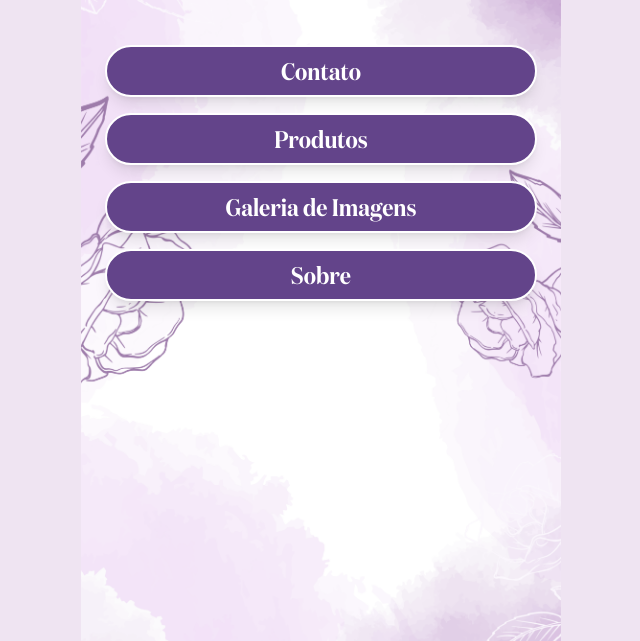
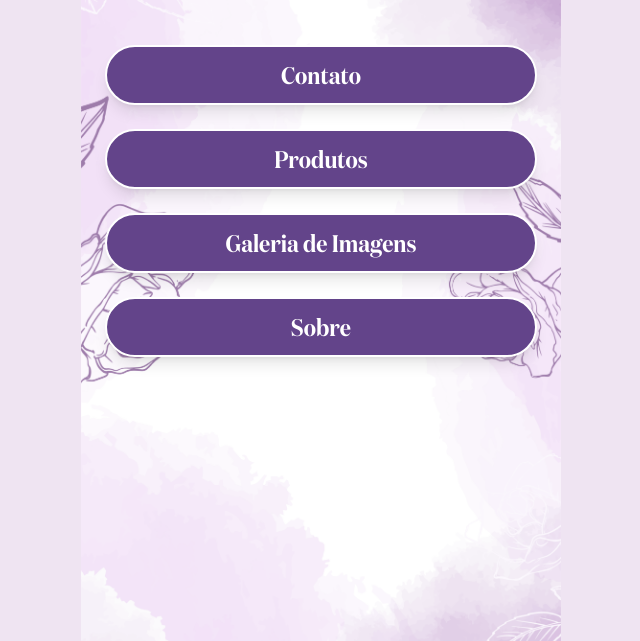
Before and after one commit to marvieiradev/site-criacao-paginas, a plain HTML site: page pages/sua_marca/index.html in a window 1280 px wide. Shown: the part 159-800 px from the top of the page, without its empty margins (319-959 px from the left). Drawn offline with nearby package versions, Linux system fonts and the light colour scheme.

Commit message:
adjust button style on Sua Marca page

```diff
--- a/pages/sua_marca/index.html
+++ b/pages/sua_marca/index.html
@@ -43,18 +43,18 @@
       </div>
 
       <!-- Grade de Botões do App -->
-      <div class="flex flex-col gap-4 px-6 pb-6 w-full max-w-[480px] mx-auto">
+      <div class="flex flex-col gap-6 px-6 pb-6 w-full max-w-[480px] mx-auto">
         <!-- Botão Contato -->
         <button
           onclick="goToPage()"
-          class="app-btn ripple bg-primary p-2 rounded-full items-center justify-center shadow-lg border-2 border-white"
+          class="app-btn ripple bg-primary p-3 rounded-full items-center justify-center shadow-lg border-2 border-white"
         >
           <span class="text-2xl text-btn text-white">Contato</span>
         </button>
 
         <!-- Botão Serviços -->
         <button
-          class="app-btn ripple bg-primary p-2 rounded-full items-center justify-center shadow-lg border-2 border-white"
+          class="app-btn ripple bg-primary p-3 rounded-full items-center justify-center shadow-lg border-2 border-white"
           data-action="openPage"
           data-target="produtosPage"
         >
@@ -63,7 +63,7 @@
 
         <!-- Botão Galeria -->
         <button
-          class="app-btn ripple bg-primary p-2 rounded-full items-center justify-center shadow-lg border-2 border-white"
+          class="app-btn ripple bg-primary p-3 rounded-full items-center justify-center shadow-lg border-2 border-white"
           data-action="openPage"
           data-target="galeriaPage"
         >
@@ -72,7 +72,7 @@
 
         <!-- Botão Sobre -->
         <button
-          class="app-btn ripple bg-primary p-2 rounded-full items-center justify-center shadow-lg border-2 border-white"
+          class="app-btn ripple bg-primary p-3 rounded-full items-center justify-center shadow-lg border-2 border-white"
           data-action="openPage"
           data-target="sobrePage"
         >
```
